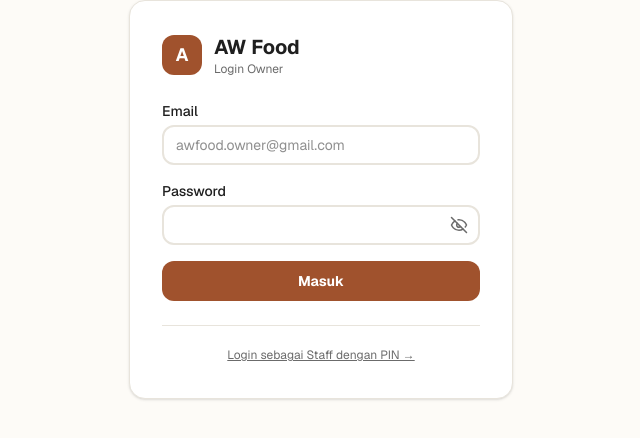
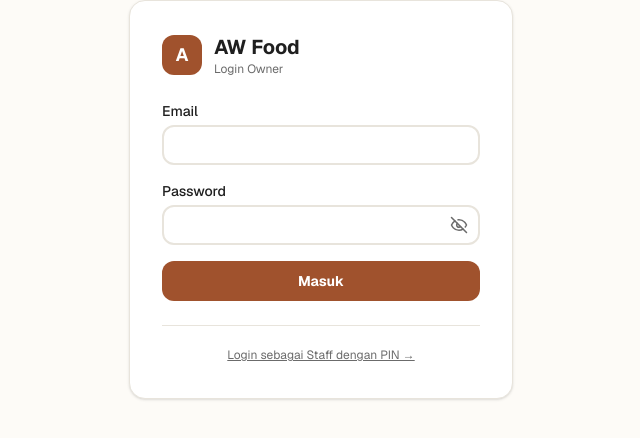
Before and after one commit to AchmadWahyu/awfood-dashboard, a Next.js app: page /login in a window 1280 px wide. Shown: the top 438 px of the page, without its empty margins (319-959 px from the left). Built offline with nearby package versions, Linux system fonts and the light colour scheme; no server answers.

Commit message:
fix: remove placeholder

```diff
--- a/app/login/page.tsx
+++ b/app/login/page.tsx
@@ -47,7 +47,6 @@ export default function LoginPage() {
               required
               autoComplete="email"
               className="rounded-xl border-2 border-ruled bg-transparent px-3 py-2 text-sm outline-none focus:border-marker transition-colors"
-              placeholder="awfood.owner@gmail.com"
             />
           </div>
 
@@ -69,9 +68,9 @@ export default function LoginPage() {
                 aria-label={showPassword ? "Sembunyikan password" : "Tampilkan password"}
               >
                 {showPassword ? (
-                  <svg xmlns="http://www.w3.org/2000/svg" width="18" height="18" viewBox="0 0 24 24" fill="none" stroke="currentColor" strokeWidth="2" strokeLinecap="round" strokeLinejoin="round"><path d="M2 12s3-7 10-7 10 7 10 7-3 7-10 7-10-7-10-7Z"/><circle cx="12" cy="12" r="3"/></svg>
+                  <svg xmlns="http://www.w3.org/2000/svg" width="18" height="18" viewBox="0 0 24 24" fill="none" stroke="currentColor" strokeWidth="2" strokeLinecap="round" strokeLinejoin="round"><path d="M2 12s3-7 10-7 10 7 10 7-3 7-10 7-10-7-10-7Z" /><circle cx="12" cy="12" r="3" /></svg>
                 ) : (
-                  <svg xmlns="http://www.w3.org/2000/svg" width="18" height="18" viewBox="0 0 24 24" fill="none" stroke="currentColor" strokeWidth="2" strokeLinecap="round" strokeLinejoin="round"><path d="M9.88 9.88a3 3 0 1 0 4.24 4.24"/><path d="M10.73 5.08A10.43 10.43 0 0 1 12 5c7 0 10 7 10 7a13.16 13.16 0 0 1-1.67 2.68"/><path d="M6.61 6.61A13.526 13.526 0 0 0 2 12s3 7 10 7a9.74 9.74 0 0 0 5.39-1.61"/><line x1="2" x2="22" y1="2" y2="22"/></svg>
+                  <svg xmlns="http://www.w3.org/2000/svg" width="18" height="18" viewBox="0 0 24 24" fill="none" stroke="currentColor" strokeWidth="2" strokeLinecap="round" strokeLinejoin="round"><path d="M9.88 9.88a3 3 0 1 0 4.24 4.24" /><path d="M10.73 5.08A10.43 10.43 0 0 1 12 5c7 0 10 7 10 7a13.16 13.16 0 0 1-1.67 2.68" /><path d="M6.61 6.61A13.526 13.526 0 0 0 2 12s3 7 10 7a9.74 9.74 0 0 0 5.39-1.61" /><line x1="2" x2="22" y1="2" y2="22" /></svg>
                 )}
               </button>
             </div>
```
